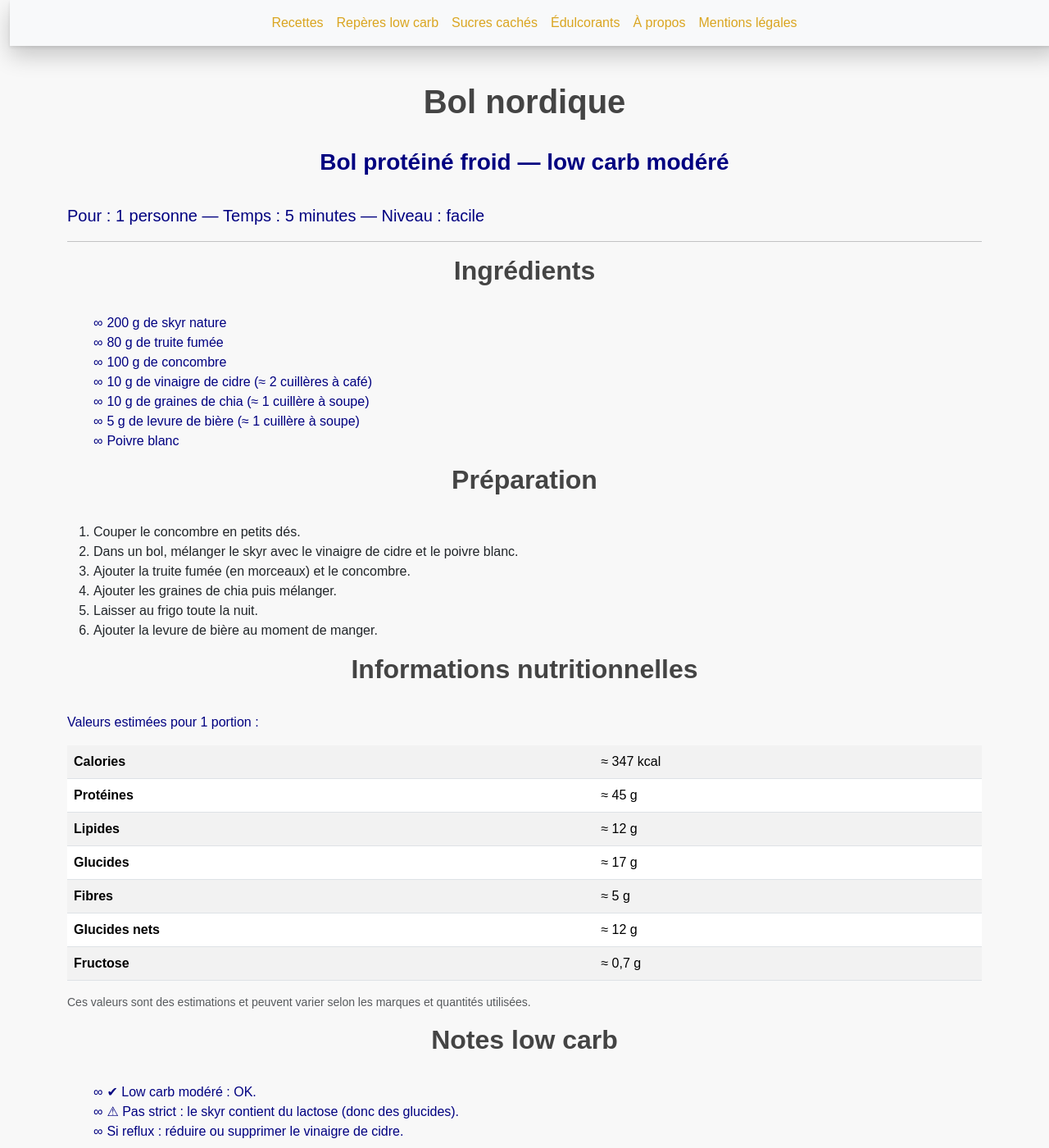
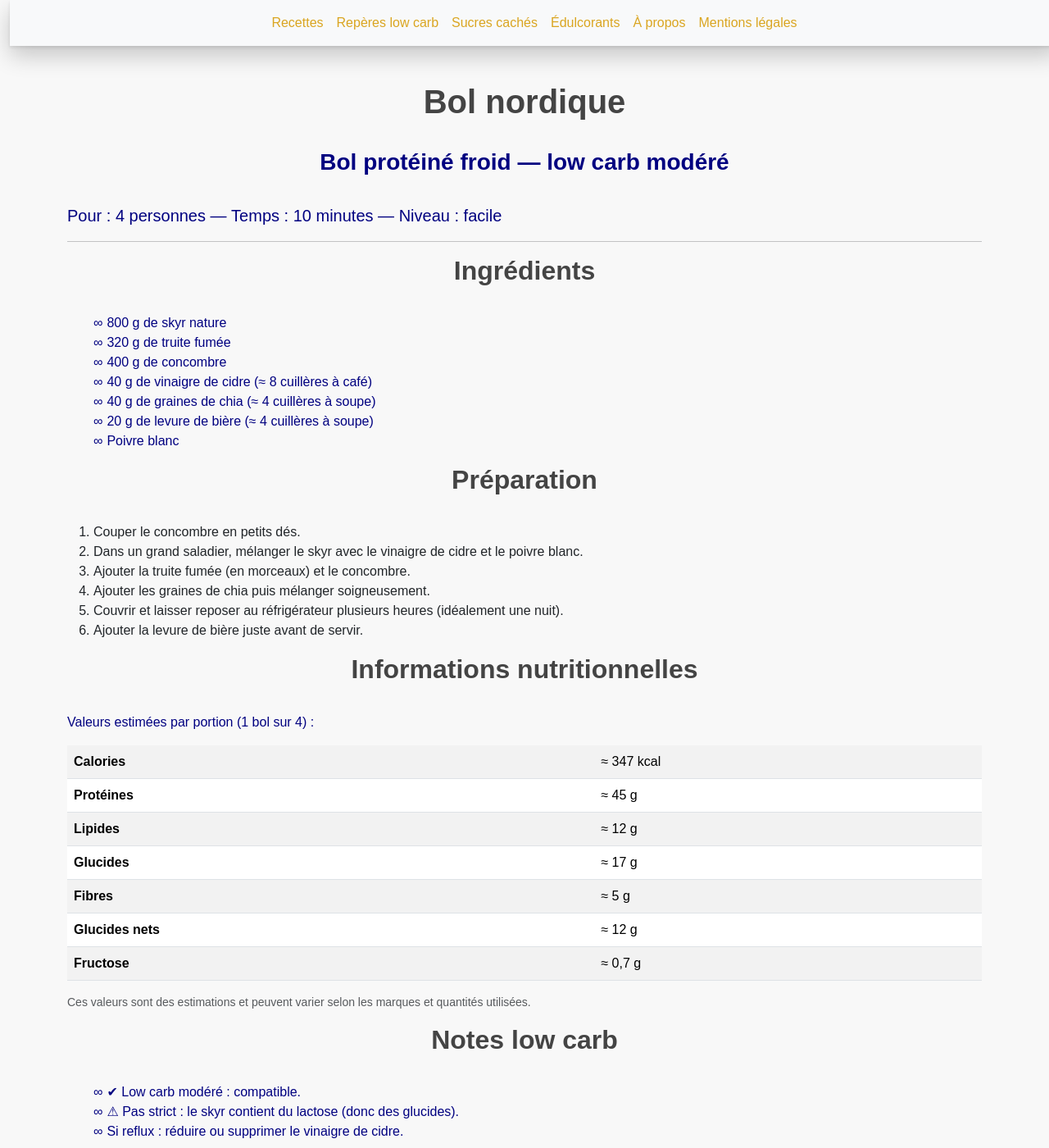
Before and after one commit to laurie-boissay/laurie-boissay.github.io, a Jekyll site: the page built from recettes/bol-nordique.html, in a window 1280 px wide and 1400 px high. Shown: the whole window at 82% size. Built offline with Jekyll 4.4.1, drawn with Linux system fonts in a browser that asks for light colours.

Commit message:
Update bol-nordique.html
4 pers

```diff
--- a/recettes/bol-nordique.html
+++ b/recettes/bol-nordique.html
@@ -1,7 +1,7 @@
 ---
 layout: recipe
 title: "Bol nordique — Recettes low carb"
-description: "Bol nordique low carb : skyr, truite fumée, concombre, graines de chia et levure de bière. Recette 1 personne avec macros détaillées."
+description: "Bol nordique low carb : skyr, truite fumée, concombre, graines de chia et levure de bière. Recette pour 4 personnes avec macros détaillées."
 recipe_title: "Bol nordique"
 recipe_subtitle: "Bol protéiné froid — low carb modéré"
 recipe_group: "Salades & bols"
@@ -18,17 +18,17 @@ extra_head: |
     "@context": "https://schema.org",
     "@type": "Recipe",
     "name": "Bol nordique",
-    "recipeYield": "1 portion",
+    "recipeYield": "4 portions",
     "recipeCategory": "Salade / bol",
-    "prepTime": "PT5M",
-    "totalTime": "PT5M",
+    "prepTime": "PT10M",
+    "totalTime": "PT10M",
     "recipeIngredient": [
-      "Skyr nature 200 g",
-      "Truite fumée 80 g",
-      "Concombre 100 g",
-      "Vinaigre de cidre 10 g",
-      "Graines de chia 10 g",
-      "Levure de bière 5 g",
+      "Skyr nature 800 g",
+      "Truite fumée 320 g",
+      "Concombre 400 g",
+      "Vinaigre de cidre 40 g",
+      "Graines de chia 40 g",
+      "Levure de bière 20 g",
       "Poivre blanc"
     ]
   }
@@ -36,8 +36,8 @@ extra_head: |
 ---
 
 <p class="lead">
-  <strong>Pour :</strong> 1 personne —
-  <strong>Temps :</strong> 5 minutes —
+  <strong>Pour :</strong> 4 personnes —
+  <strong>Temps :</strong> 10 minutes —
   <strong>Niveau :</strong> facile
 </p>
 
@@ -45,27 +45,27 @@ extra_head: |
 
 <h2>Ingrédients</h2>
 <ul>
-  <li>200 g de skyr nature</li>
-  <li>80 g de truite fumée</li>
-  <li>100 g de concombre</li>
-  <li>10 g de vinaigre de cidre (≈ 2 cuillères à café)</li>
-  <li>10 g de graines de chia (≈ 1 cuillère à soupe)</li>
-  <li>5 g de levure de bière (≈ 1 cuillère à soupe)</li>
+  <li>800 g de skyr nature</li>
+  <li>320 g de truite fumée</li>
+  <li>400 g de concombre</li>
+  <li>40 g de vinaigre de cidre (≈ 8 cuillères à café)</li>
+  <li>40 g de graines de chia (≈ 4 cuillères à soupe)</li>
+  <li>20 g de levure de bière (≈ 4 cuillères à soupe)</li>
   <li>Poivre blanc</li>
 </ul>
 
 <h2>Préparation</h2>
 <ol>
   <li>Couper le concombre en petits dés.</li>
-  <li>Dans un bol, mélanger le skyr avec le vinaigre de cidre et le poivre blanc.</li>
+  <li>Dans un grand saladier, mélanger le skyr avec le vinaigre de cidre et le poivre blanc.</li>
   <li>Ajouter la truite fumée (en morceaux) et le concombre.</li>
-  <li>Ajouter les graines de chia puis mélanger.</li>
-  <li>Laisser au frigo toute la nuit.</li>
-  <li>Ajouter la levure de bière au moment de manger.</li>
+  <li>Ajouter les graines de chia puis mélanger soigneusement.</li>
+  <li>Couvrir et laisser reposer au réfrigérateur plusieurs heures (idéalement une nuit).</li>
+  <li>Ajouter la levure de bière juste avant de servir.</li>
 </ol>
 
 <h2>Informations nutritionnelles</h2>
-<p>Valeurs estimées pour 1 portion :</p>
+<p>Valeurs estimées <strong>par portion</strong> (1 bol sur 4) :</p>
 
 <div class="table-responsive">
   <table class="table table-striped">
@@ -87,7 +87,7 @@ extra_head: |
 
 <h2>Notes low carb</h2>
 <ul>
-  <li>✔ Low carb modéré : OK.</li>
+  <li>✔ Low carb modéré : compatible.</li>
   <li>⚠ Pas strict : le skyr contient du lactose (donc des glucides).</li>
   <li>Si reflux : réduire ou supprimer le vinaigre de cidre.</li>
 </ul>
```
